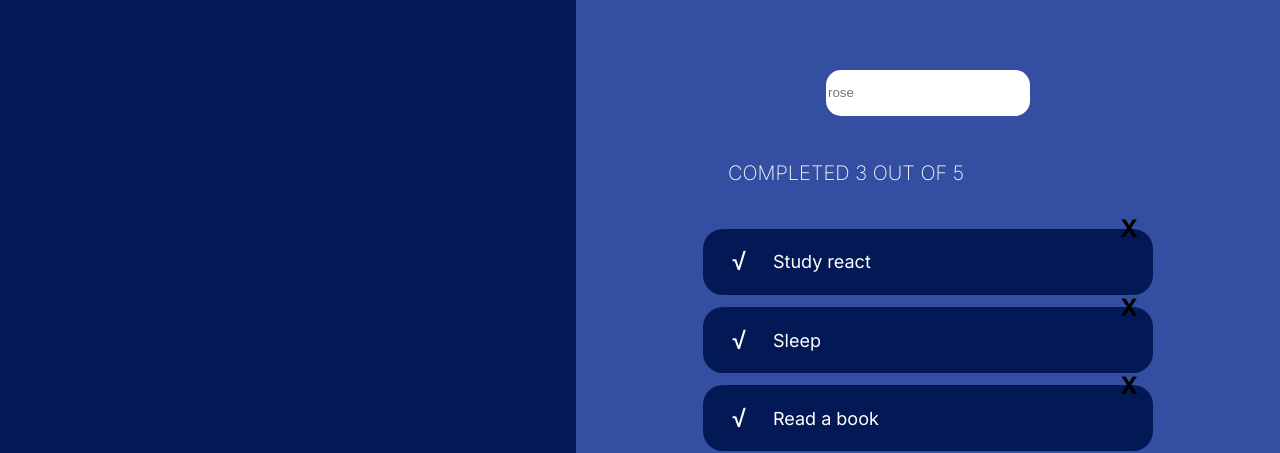
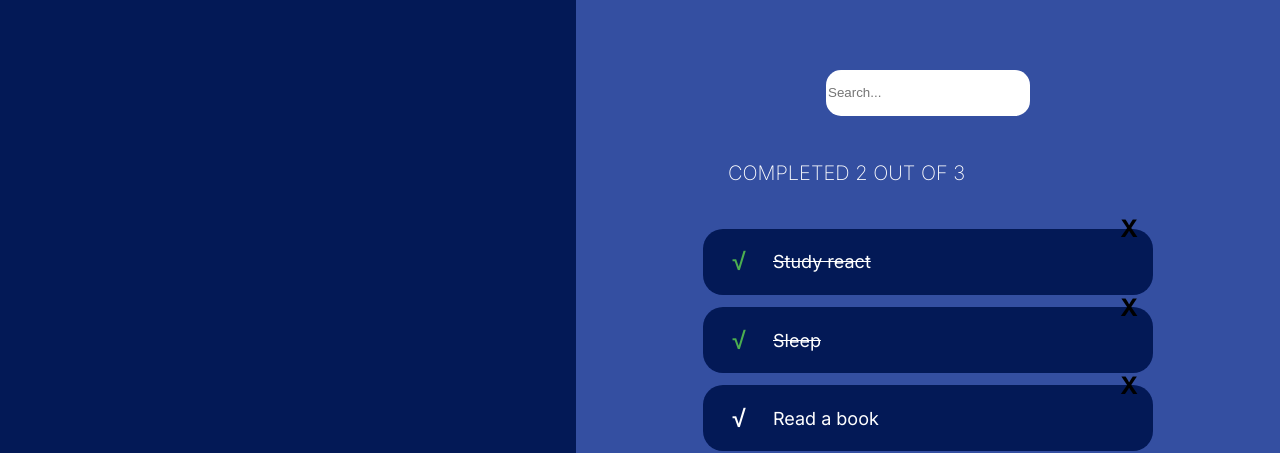
Before and after one commit to prisalvarado18/react-notes-app, a React (Create React App) app: page / in a window 1280 px wide. Shown: the part 127-580 px from the top of the page. Built offline with nearby package versions, Linux system fonts and the light colour scheme.

Commit message:
Added onDelete and onComplete functions

```diff
--- a/src/App.js
+++ b/src/App.js
@@ -4,6 +4,7 @@ import { Header } from './components/Header';
 import './styles/App.css';
 
 function App() {
+
 	return (
 		<>
 			<Header/>
--- a/src/components/MainContent.js
+++ b/src/components/MainContent.js
@@ -1,4 +1,4 @@
-import React from 'react';
+import React, { useState } from 'react';
 import '../styles/MainContent.css';
 import '../styles/Variables.css';
 
@@ -9,22 +9,66 @@ import { TodoList } from './TodoList';
 import { TodoItem } from './TodoItem';
 import { TodoButton } from './TodoButton';
 
-const todos = [
-	{ text: 'Study react', completed: false },
-	{ text: 'Sleep', completed: false },
+const defaultTodos = [
+	{ text: 'Study react', completed: true },
+	{ text: 'Sleep', completed: true },
 	{ text: 'Read a book', completed: false },
 ];
 
 function MainContent() {
+	const [todos, setTodos] = useState(defaultTodos);
+	const [searchValue, setSearchValue] = useState('');
+
+	const completedTodos = todos.filter((todo) => !!todo.completed).length;
+	const totalTodos = todos.length;
+
+	let searchedTodos = [];
+	if (!searchValue.length >= 1) {
+		searchedTodos = todos;
+	} else {
+		searchedTodos = todos.filter((todo) => {
+			const todoText = todo.text.toLowerCase();
+			const searchText = searchValue.toLowerCase();
+			return todoText.includes(searchText);
+		});
+	}
+
+	const completeTodo = (text) => {
+		const todoIndex = todos.findIndex(todo => todo.text == text);
+		const newTodos = [...todos];
+		newTodos[todoIndex].completed = true;
+		setTodos(newTodos);
+		/*todos[todoIndex] = {
+			text: todos[todoIndex].text,
+			completed: true,
+		};*/
+	};
+
+	const deleteTodo = (text) => {
+		const todoIndex = todos.findIndex(todo => todo.text == text);
+		const newTodos = [...todos];
+		newTodos.splice(todoIndex, 1);
+		setTodos(newTodos);
+	};
+
 	return (
-		<main style={{backgroundColor:'var(--secondary-color)'}}>
+		<main style={{ backgroundColor: 'var(--secondary-color)' }}>
 			<Greeting />
-			<TodoSearch />
-			<TodoCounter />
+			<TodoSearch
+				searchValue={searchValue}
+				setSearchValue={setSearchValue}
+			/>
+			<TodoCounter total={totalTodos} completed={completedTodos} />
 
 			<TodoList>
-				{todos.map((todo) => (
-					<TodoItem key={todo.text} text={todo.text} />
+				{searchedTodos.map((todo) => (
+					<TodoItem
+						key={todo.text}
+						text={todo.text}
+						completed={todo.completed}
+						onComplete={()=> completeTodo(todo.text)}
+						onDelete={()=> deleteTodo(todo.text)}
+					/>
 				))}
 			</TodoList>
 
--- a/src/components/TodoButton.js
+++ b/src/components/TodoButton.js
@@ -1,8 +1,16 @@
 import React from "react";
 
 function TodoButton(props){
+
+    const onClickButton = (msg) => {
+        alert(msg)
+    };
+
     return(
-        <button className='todo-button'>+</button>
+        <button
+            className='todo-button'
+            onClick={()=>onClickButton('Modal')}
+        >+</button>
     );
 }
 
--- a/src/components/TodoCounter.js
+++ b/src/components/TodoCounter.js
@@ -1,10 +1,13 @@
 import React from 'react';
 import '../styles/TodoCounter.css';
 
-function TodoCounter() {
+function TodoCounter({total, completed}) {
+
+
+
 	return (
 		<section className="todo-counter">
-			<h2>completed 3 out of 5</h2>
+			<h2>completed {completed} out of {total}</h2>
 		</section>
 	);
 }
--- a/src/components/TodoItem.js
+++ b/src/components/TodoItem.js
@@ -3,11 +3,28 @@ import '../styles/TodoItem.css';
 import '../styles/Variables.css';
 
 function TodoItem(props) {
+
+    /*const onComplete = () => {
+        alert(props.text + ' is done');
+    };*/
+
+
+    /*const onDelete = () => {
+        alert(props.text + ' was deleted');
+    };*/
+
     return (
         <li className='todo-item' style={{backgroundColor:'var(--primary-color)'}}>
-            <span className={`icon icon-check ${props.completed && 'icon-check--active'}`}>√</span>
+            <span
+                className={`icon icon-check ${props.completed && 'icon-check--active'}`}
+                onClick={props.onComplete}
+            >√</span>
+
             <p className={`todo-item-p ${props.completed && 'todo-item-p--complete'}`}>{props.text}</p>
-            <span className='icon icon-delete'>X</span>
+            <span
+                className='icon icon-delete'
+                onClick={props.onDelete}
+            >X</span>
         </li>
     );
 }
--- a/src/components/TodoSearch.js
+++ b/src/components/TodoSearch.js
@@ -1,10 +1,19 @@
-import React from 'react';
+import React, { useState } from 'react';
 import '../styles/TodoSearch.css';
 
-function TodoSearch() {
+function TodoSearch({searchValue, setSearchValue}) {
+	const onSearchValueChange = ({ target }) => {
+		setSearchValue(target.value);
+	};
+
 	return (
-		<section className="todo-search">
-			<input  className='todo-search__input'placeholder="rose" />
+		<section className='todo-search'>
+			<input
+				className='todo-search__input'
+				placeholder='Search...'
+				value={searchValue}
+				onChange={onSearchValueChange}
+			/>
 		</section>
 	);
 }
```
